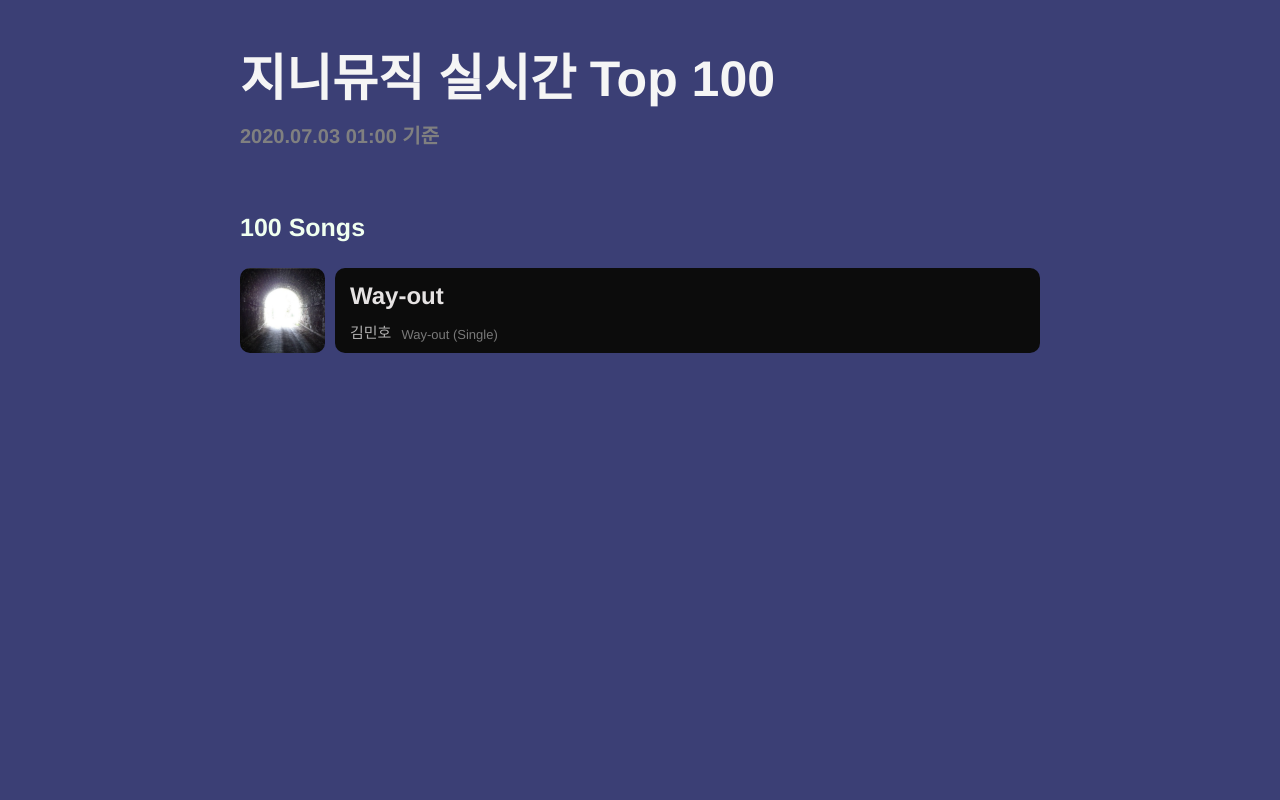
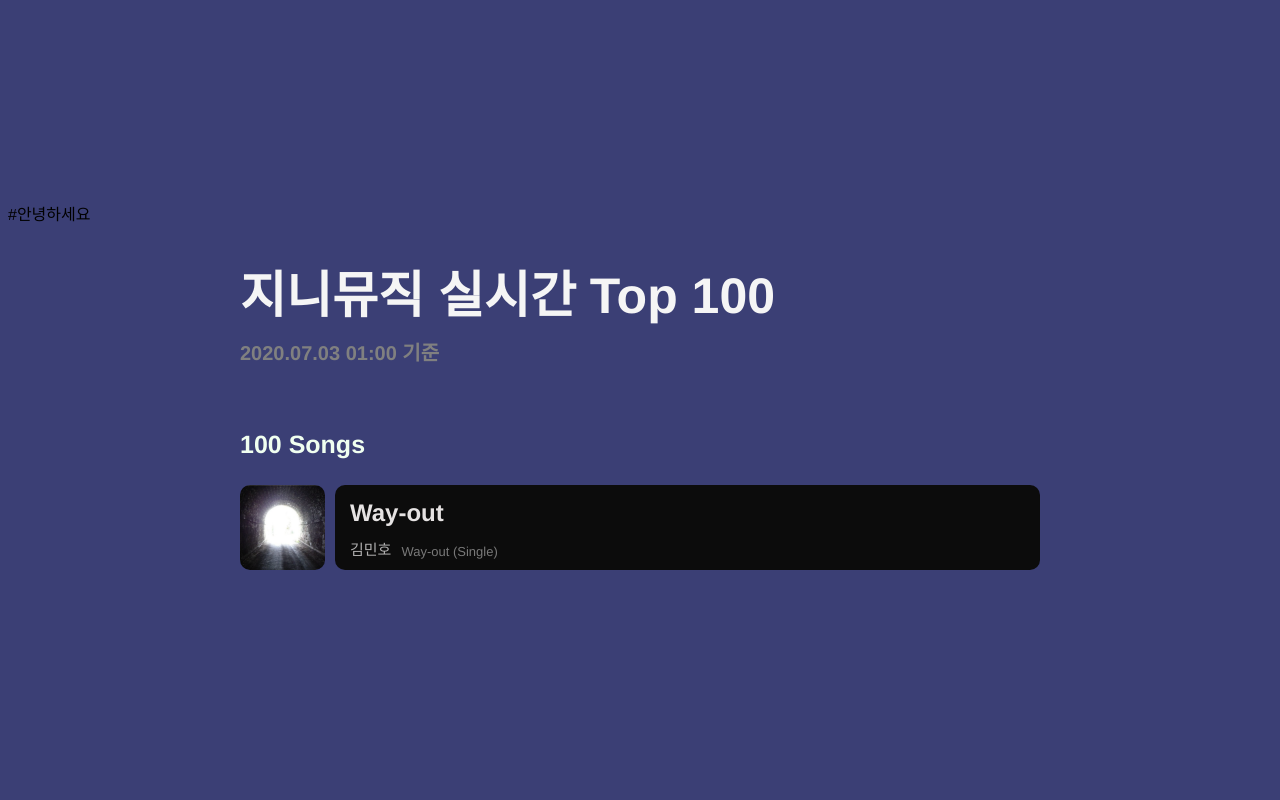
Before and after one commit to Senitf/DailyMusic, a Django app: page / in a window 1280 px wide. Run offline with Django 3.2, Linux system fonts and the light colour scheme; data comes from the database, SQL or seed files in the repository.

Commit message:
branch commit test

```diff
--- a/musicProject/music/templates/music/src/home.html
+++ b/musicProject/music/templates/music/src/home.html
@@ -1,4 +1,5 @@
 {% load static %}
+#안녕하세요
 <!DOCTYPE html>
 <html lang="ko-kr">
 <head>
```
